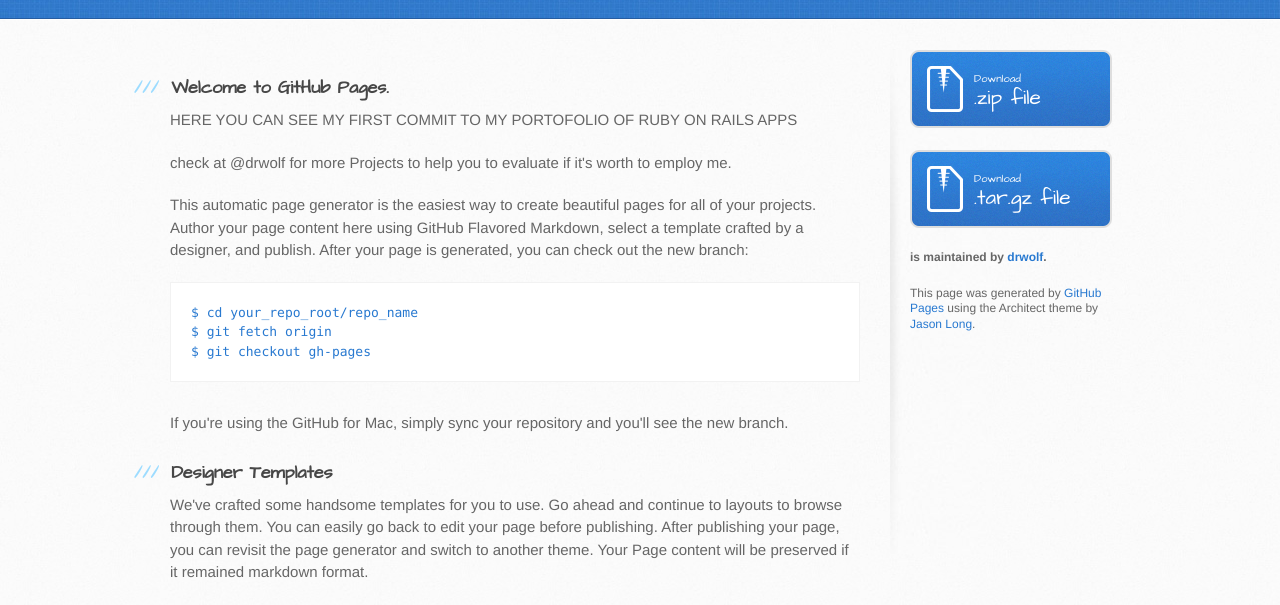
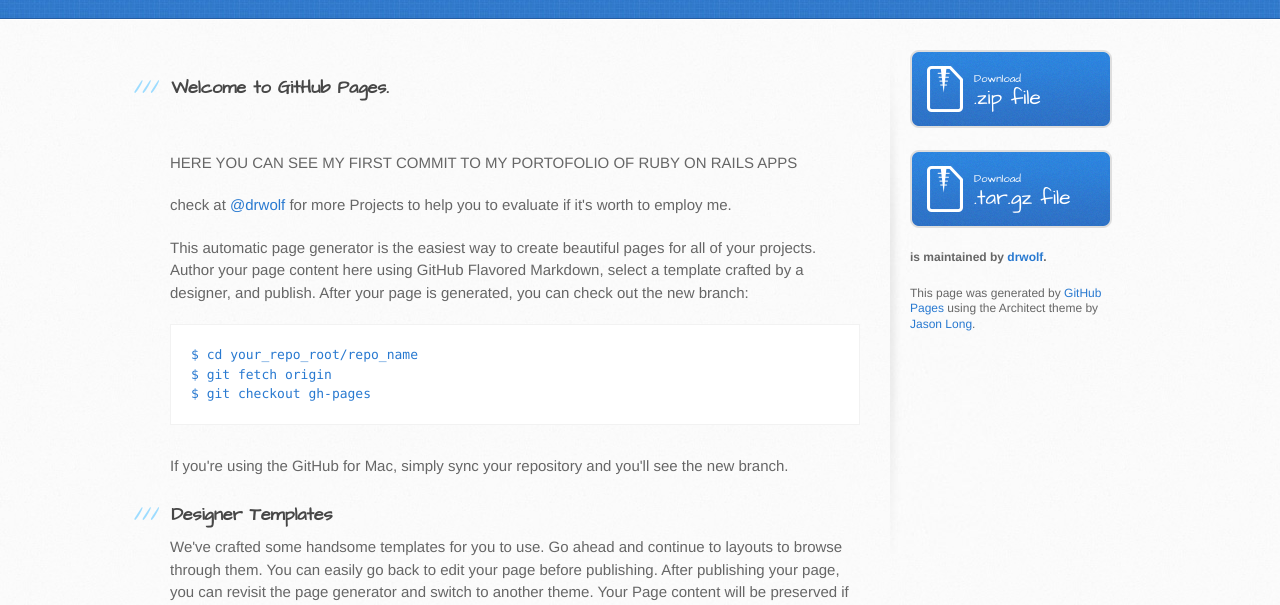
Before and after one commit to drwolf/first_app, a plain HTML site: page index.html in a window 1280 px wide. Shown: the part 182-787 px from the top of the page. Drawn offline with Linux system fonts and the light colour scheme.

Commit message:
Update index.html

```diff
--- a/index.html
+++ b/index.html
@@ -30,10 +30,10 @@
         <section id="main-content">
           <h3>
 <a name="welcome-to-github-pages" class="anchor" href="#welcome-to-github-pages"><span class="octicon octicon-link"></span></a>Welcome to GitHub Pages.</h3>
-
+<p>&nbsp;</p>
 <p>HERE YOU CAN SEE MY FIRST COMMIT TO MY PORTOFOLIO OF RUBY ON RAILS APPS</p>
 
-<p>check at @drwolf for more Projects to help you to evaluate if it's worth to employ me.</p>
+<p>check at <a href="https://github.com/drwolf">@drwolf</a> for more Projects to help you to evaluate if it's worth to employ me.</p>
 
 <p>This automatic page generator is the easiest way to create beautiful pages for all of your projects. Author your page content here using GitHub Flavored Markdown, select a template crafted by a designer, and publish. After your page is generated, you can check out the new branch:</p>
 
```
